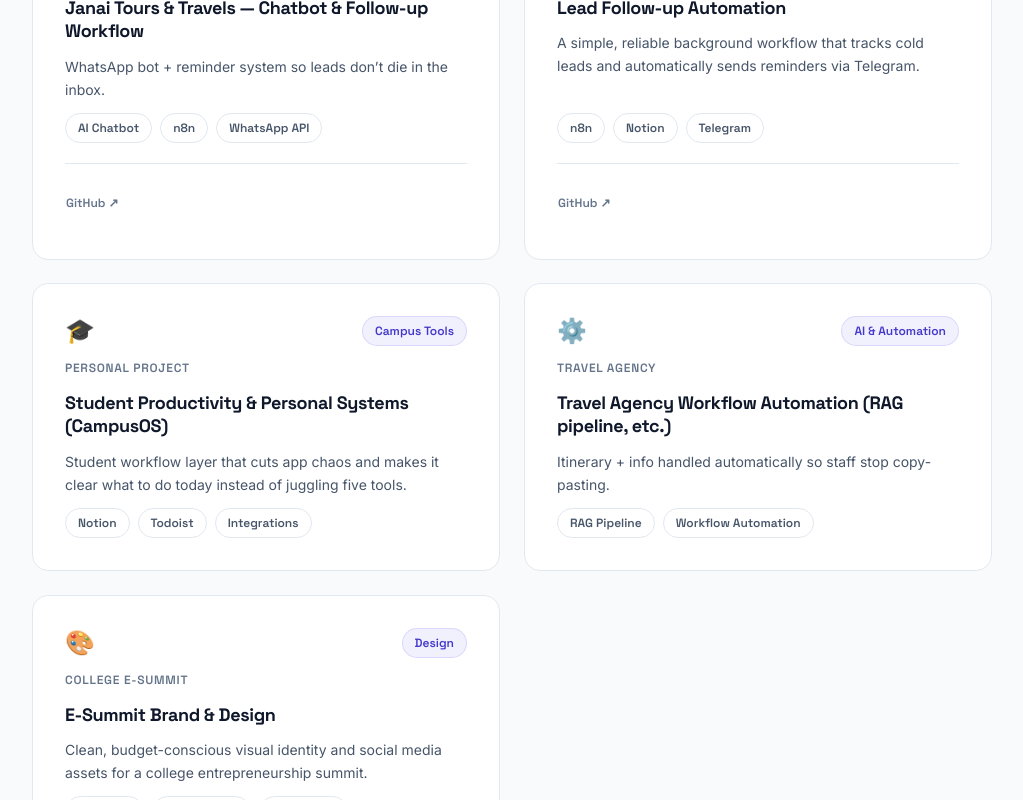
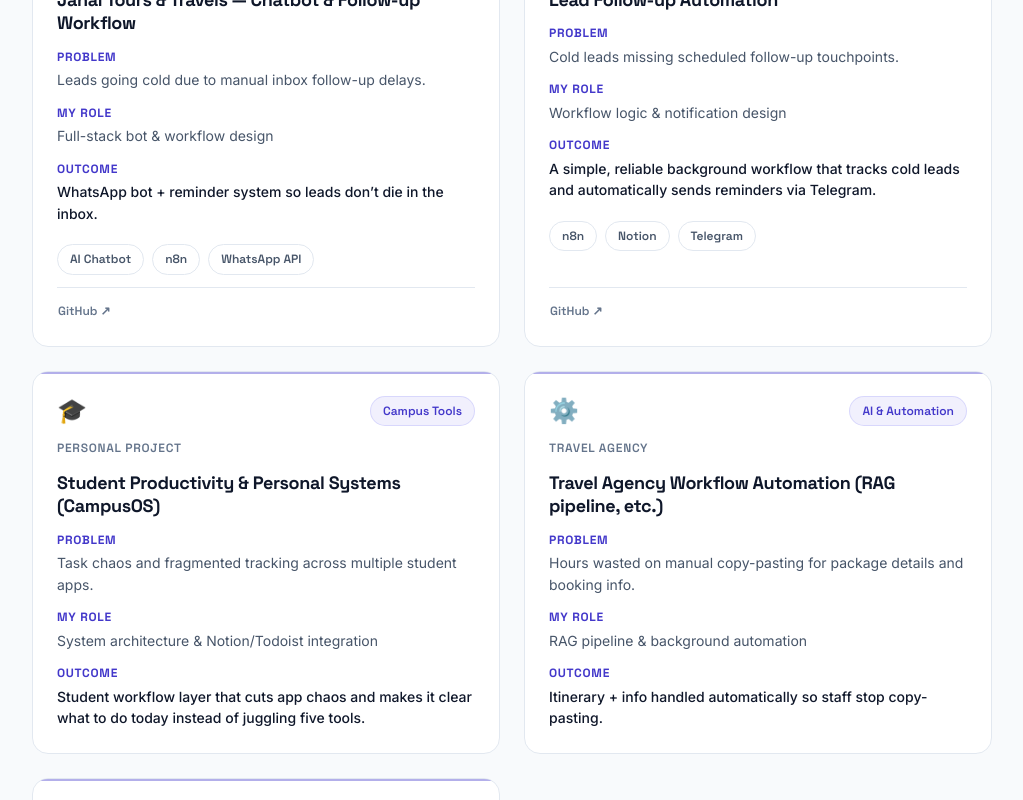
Before and after one commit to SanghpalBhakte/Personal-Porfolio-V2, a React (Vite) app: page / in a window 1280 px wide. Shown: the part 3700-4500 px from the top of the page, without its empty margins (128-1151 px from the left). Built offline with nearby package versions, Linux system fonts and the light colour scheme.

Commit message:
feat: upgrade project cards with clean Case-Study view and consistent hover visuals

```diff
--- a/src/components/Projects.module.css
+++ b/src/components/Projects.module.css
@@ -51,18 +51,47 @@
   gap: var(--sp-6);
 }
 
-@media (max-width: 700px) {
+@media (max-width: 768px) {
   .grid { grid-template-columns: 1fr; }
 }
 
 /* ── Card internals ── */
 .card {
+  position: relative;
+  overflow: hidden;
   display: flex;
   flex-direction: column;
   gap: var(--sp-3);
+  background: var(--surface);
+  border: 1px solid var(--border);
+  border-radius: var(--r-lg);
+  padding: var(--sp-6);
+  transition: border-color var(--ease-lg), box-shadow var(--ease-lg), transform var(--ease-lg);
 
   /* The animation is triggered because the parent <ul> remounts on filter change */
   animation: filterReveal 0.4s cubic-bezier(0.16, 1, 0.3, 1) both;
+}
+
+.card::before {
+  content: '';
+  position: absolute;
+  top: 0;
+  left: 0;
+  width: 100%;
+  height: 2px;
+  background: var(--accent-light);
+  opacity: 0.4;
+  transition: opacity var(--ease);
+}
+
+.card:hover {
+  border-color: var(--accent);
+  box-shadow: 0 12px 32px rgba(99, 102, 241, 0.12);
+  transform: translateY(-2px);
+}
+
+.card:hover::before {
+  opacity: 1;
 }
 
 /* Accessibility: Disable animation for users who prefer reduced motion */
@@ -105,25 +134,49 @@
   font-size: var(--text-lg);
   line-height: 1.3;
   letter-spacing: -0.02em;
+  font-weight: 700;
 }
 
-.cardDesc {
+/* Case study field breakdown */
+.caseField {
+  display: flex;
+  flex-direction: column;
+  gap: 2px;
+}
+
+.caseLabel {
+  font-family: 'Space Grotesk', sans-serif;
+  font-size: var(--text-xs);
+  font-weight: 700;
+  text-transform: uppercase;
+  letter-spacing: 0.06em;
+  color: var(--accent-light);
+}
+
+.caseText {
   font-size: var(--text-sm);
   color: var(--text-2);
-  line-height: 1.65;
-  flex: 1;
+  line-height: 1.55;
+}
+
+.outcomeHighlight {
+  font-size: var(--text-sm);
+  color: var(--text);
+  font-weight: 500;
+  line-height: 1.55;
 }
 
 .tags {
   display: flex;
   flex-wrap: wrap;
   gap: var(--sp-2);
+  margin-top: var(--sp-2);
 }
 
 .links {
   display: flex;
   gap: var(--sp-4);
-  margin-top: var(--sp-2);
-  padding-top: var(--sp-4);
+  margin-top: auto;
+  padding-top: var(--sp-3);
   border-top: 1px solid var(--border);
 }
--- a/src/components/Projects.tsx
+++ b/src/components/Projects.tsx
@@ -16,12 +16,12 @@ export default function Projects() {
 
         {/* Section header */}
         <header className={styles.header}>
-          <p className="eyebrow" aria-hidden="true">Selected Work</p>
+          <p className="eyebrow" aria-hidden="true">Selected Work &amp; Case Studies</p>
           <h2 id="projects-heading" className={styles.title}>
             Projects
           </h2>
           <p className={styles.subtitle}>
-            Things I've built, automated, or designed.
+            Clean case-study breakdown of problem, role, stack, and outcomes.
           </p>
         </header>
 
@@ -48,30 +48,45 @@ export default function Projects() {
               className={`card ${styles.card}`}
               style={{ animationDelay: `${idx * 0.05}s` }}
             >
-
-              {/* Header row: icon + category */}
+              {/* Header bar / Icon + Category */}
               <div className={styles.cardTop}>
                 <span className={styles.icon} aria-hidden="true">{project.icon}</span>
                 <span className="tag tag-accent">{project.category}</span>
               </div>
 
-              {/* Client label */}
               <p className={styles.client}>{project.client}</p>
-
-              {/* Title */}
               <h3 className={styles.cardTitle}>{project.title}</h3>
 
-              {/* Description */}
-              <p className={styles.cardDesc}>{project.description}</p>
+              {/* Case-study fields */}
+              {'problem' in project && project.problem && (
+                <div className={styles.caseField}>
+                  <span className={styles.caseLabel}>Problem</span>
+                  <p className={styles.caseText}>{project.problem}</p>
+                </div>
+              )}
+
+              {'role' in project && project.role && (
+                <div className={styles.caseField}>
+                  <span className={styles.caseLabel}>My Role</span>
+                  <p className={styles.caseText}>{project.role}</p>
+                </div>
+              )}
+
+              <div className={styles.caseField}>
+                <span className={styles.caseLabel}>Outcome</span>
+                <p className={styles.outcomeHighlight}>{project.description}</p>
+              </div>
 
               {/* Tags */}
-              <ul className={styles.tags} role="list" aria-label={`Technologies: ${project.tags.join(', ')}`}>
-                {project.tags.map((tag) => (
-                  <li key={tag}><span className="tag tag-neutral">{tag}</span></li>
-                ))}
-              </ul>
+              {project.tags && project.tags.length > 0 && (
+                <ul className={styles.tags} role="list" aria-label={`Technologies: ${project.tags.join(', ')}`}>
+                  {project.tags.map((tag) => (
+                    <li key={tag}><span className="tag tag-neutral">{tag}</span></li>
+                  ))}
+                </ul>
+              )}
 
-              {/* Links — only if present */}
+              {/* Links */}
               {project.links.length > 0 && (
                 <div className={styles.links}>
                   {project.links.map((link) => (
@@ -81,7 +96,7 @@ export default function Projects() {
                       target="_blank"
                       rel="noopener noreferrer"
                       className="btn btn-ghost"
-                      style={{ fontSize: 'var(--text-xs)' }}
+                      style={{ fontSize: 'var(--text-xs)', padding: 0 }}
                       aria-label={`${link.label} for ${project.title} (opens in new tab)`}
                     >
                       {link.label} ↗
--- a/src/data/portfolio.ts
+++ b/src/data/portfolio.ts
@@ -101,23 +101,28 @@ export const PROJECTS = [
     id: 'janai-tours', icon: '🤖',
     title: 'Janai Tours & Travels — Chatbot & Follow-up Workflow', client: 'Janai Tours & Travels',
     category: 'AI & Automation' as const,
+    problem: 'Leads going cold due to manual inbox follow-up delays.',
+    role: 'Full-stack bot & workflow design',
+    description: 'WhatsApp bot + reminder system so leads don’t die in the inbox.',
     tags: ['AI Chatbot', 'n8n', 'WhatsApp API'],
-    description: 'WhatsApp bot + reminder system so leads don’t die in the inbox.',
     links: [{ label: 'GitHub', href: 'https://github.com/SanghpalBhakte' }],
   },
   {
     id: 'lead-workflow', icon: '⚡',
     title: 'Lead Follow-up Automation', client: 'Internal Automation',
     category: 'AI & Automation' as const,
+    problem: 'Cold leads missing scheduled follow-up touchpoints.',
+    role: 'Workflow logic & notification design',
+    description: 'A simple, reliable background workflow that tracks cold leads and automatically sends reminders via Telegram.',
     tags: ['n8n', 'Notion', 'Telegram'],
-    description: 'A simple, reliable background workflow that tracks cold leads and automatically sends reminders via Telegram.',
     links: [{ label: 'GitHub', href: 'https://github.com/SanghpalBhakte' }],
   },
   {
     id: 'student-os', icon: '🎓',
     title: 'Student Productivity & Personal Systems (CampusOS)', client: 'Personal Project',
     category: 'Campus Tools' as const,
-    tags: ['Notion', 'Todoist', 'Integrations'],
+    problem: 'Task chaos and fragmented tracking across multiple student apps.',
+    role: 'System architecture & Notion/Todoist integration',
     description: 'Student workflow layer that cuts app chaos and makes it clear what to do today instead of juggling five tools.',
     links: [],
   },
@@ -125,16 +130,19 @@ export const PROJECTS = [
     id: 'travel-rag', icon: '⚙️',
     title: 'Travel Agency Workflow Automation (RAG pipeline, etc.)', client: 'Travel Agency',
     category: 'AI & Automation' as const,
-    tags: ['RAG Pipeline', 'Workflow Automation'],
+    problem: 'Hours wasted on manual copy-pasting for package details and booking info.',
+    role: 'RAG pipeline & background automation',
     description: 'Itinerary + info handled automatically so staff stop copy-pasting.',
     links: [],
   },
   {
     id: 'esummit-gfx', icon: '🎨',
-    title: 'E-Summit Brand & Design', client: 'College E-Summit',
+    title: 'E-Summit Brand & Design Showcase', client: 'College E-Summit',
     category: 'Design' as const,
+    problem: 'Inconsistent branding across social platforms.',
+    role: 'Visual strategy & graphic design',
+    description: 'Clean, budget-conscious visual identity and social media assets for a college entrepreneurship summit.',
     tags: ['Branding', 'Social Media', 'Photoshop'],
-    description: 'Clean, budget-conscious visual identity and social media assets for a college entrepreneurship summit.',
     links: [{ label: 'Behance', href: 'https://www.behance.net/gallery/252873023/E-Summit-Social-Media-Graphic-Design-Showcase' }],
   },
 ];
```
